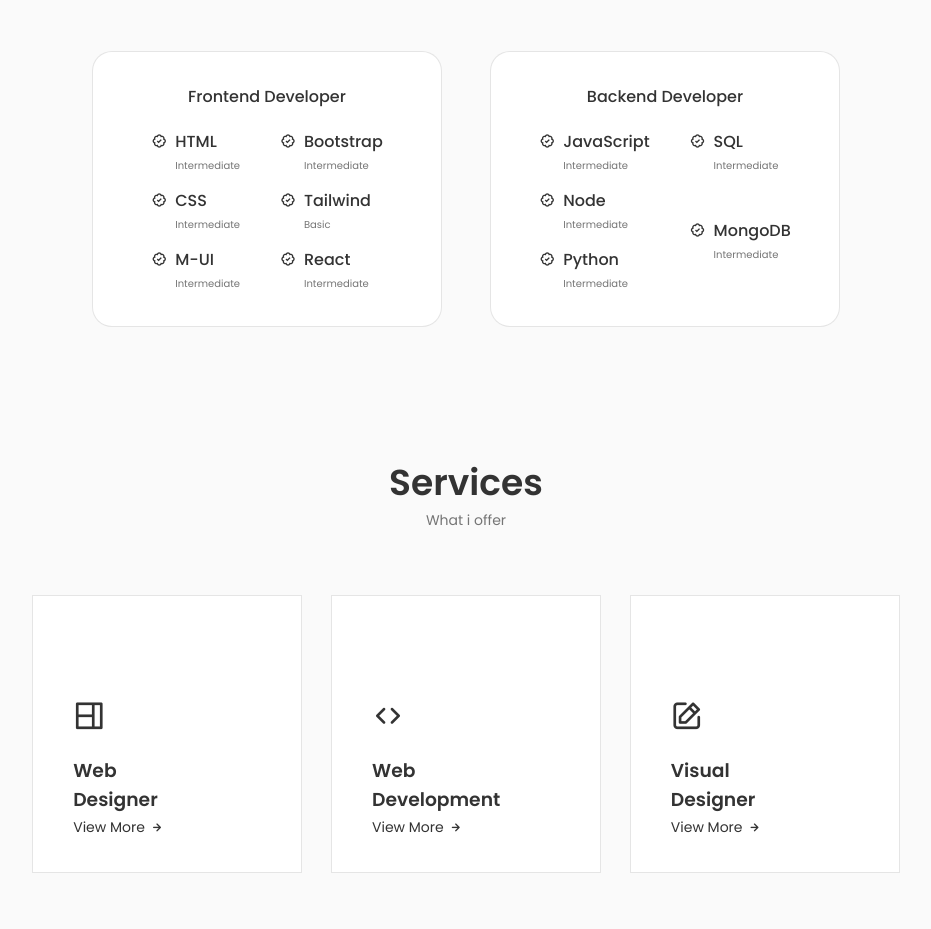
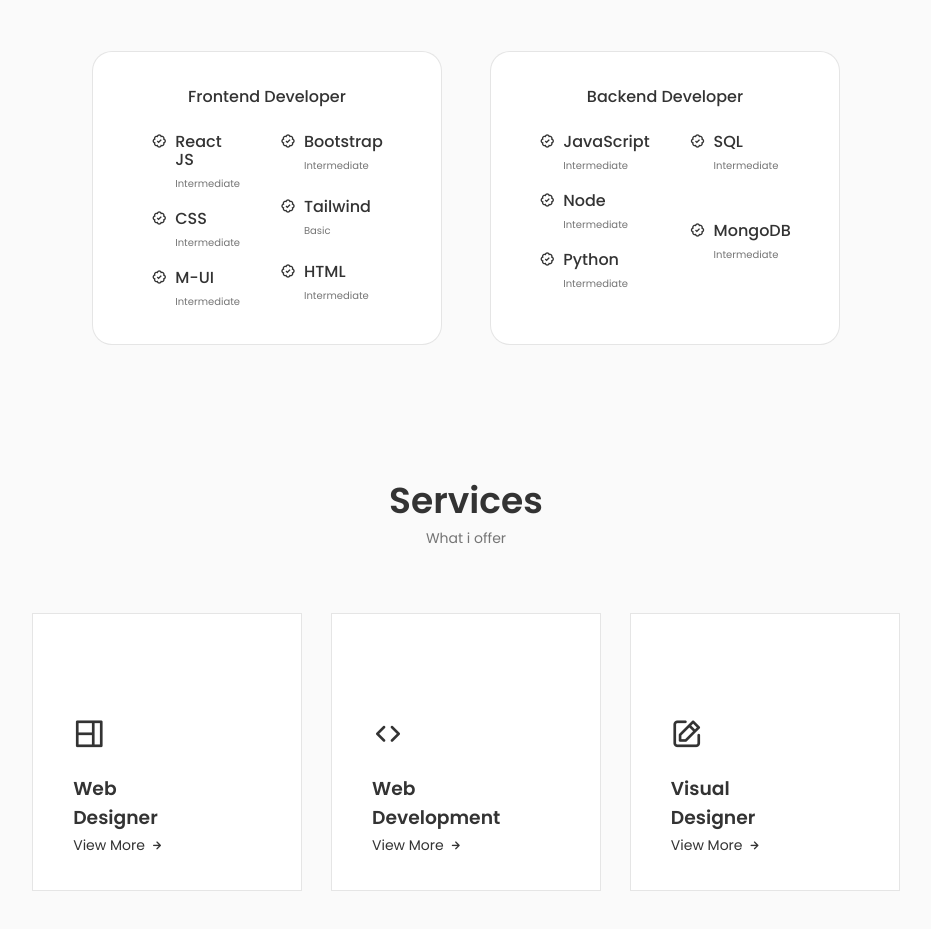
Before and after one commit to sgupt1802/my-portfolio, a React (Create React App) app: page / in a window 1280 px wide. Shown: the part 1820-2749 px from the top of the page, without its empty margins (174-1105 px from the left). Built offline with nearby package versions, Linux system fonts and the light colour scheme; a web font is replaced by a local one.

Commit message:
frontend_update

```diff
--- a/src/components/scrollup/Scrollup.jsx
+++ b/src/components/scrollup/Scrollup.jsx
@@ -12,5 +12,5 @@ const Scrollup = () => {
     </a>
   )
 }
-
+//this is for the scrollup section
 export default Scrollup
--- a/src/components/skills/Backend.jsx
+++ b/src/components/skills/Backend.jsx
@@ -61,3 +61,5 @@ const Backend = () => {
 export default Backend
 
 //remember to Add a framework section for GIT
+
+// try to add a Separate section for DSA-JAVA
--- a/src/components/skills/Frontend.jsx
+++ b/src/components/skills/Frontend.jsx
@@ -10,7 +10,7 @@ const Frontend = () => {
                 <div className="skills__data">
                     <i class="bx bx-badge-check"></i>
                     <div>
-                        <h3 className="skills__name">HTML</h3>
+                        <h3 className="skills__name">React JS</h3>
                         <span className="skills__level">Intermediate</span>
                     </div>
                 </div>
@@ -56,7 +56,7 @@ const Frontend = () => {
                 <div className="skills__data">
                     <i class="bx bx-badge-check"></i>
                     <div>
-                        <h3 className="skills__name">React</h3>
+                        <h3 className="skills__name">HTML</h3>
                         <span className="skills__level">Intermediate</span>
                     </div>
                 </div>
```
